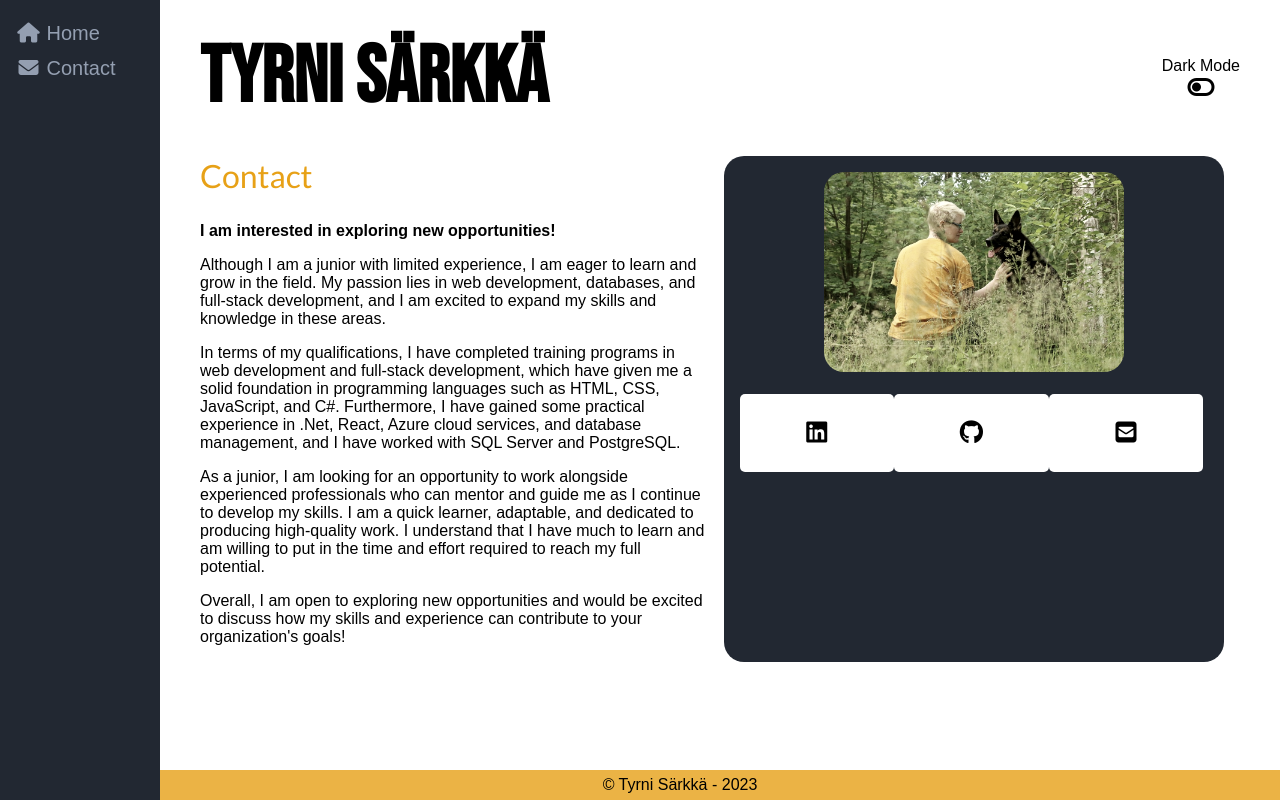
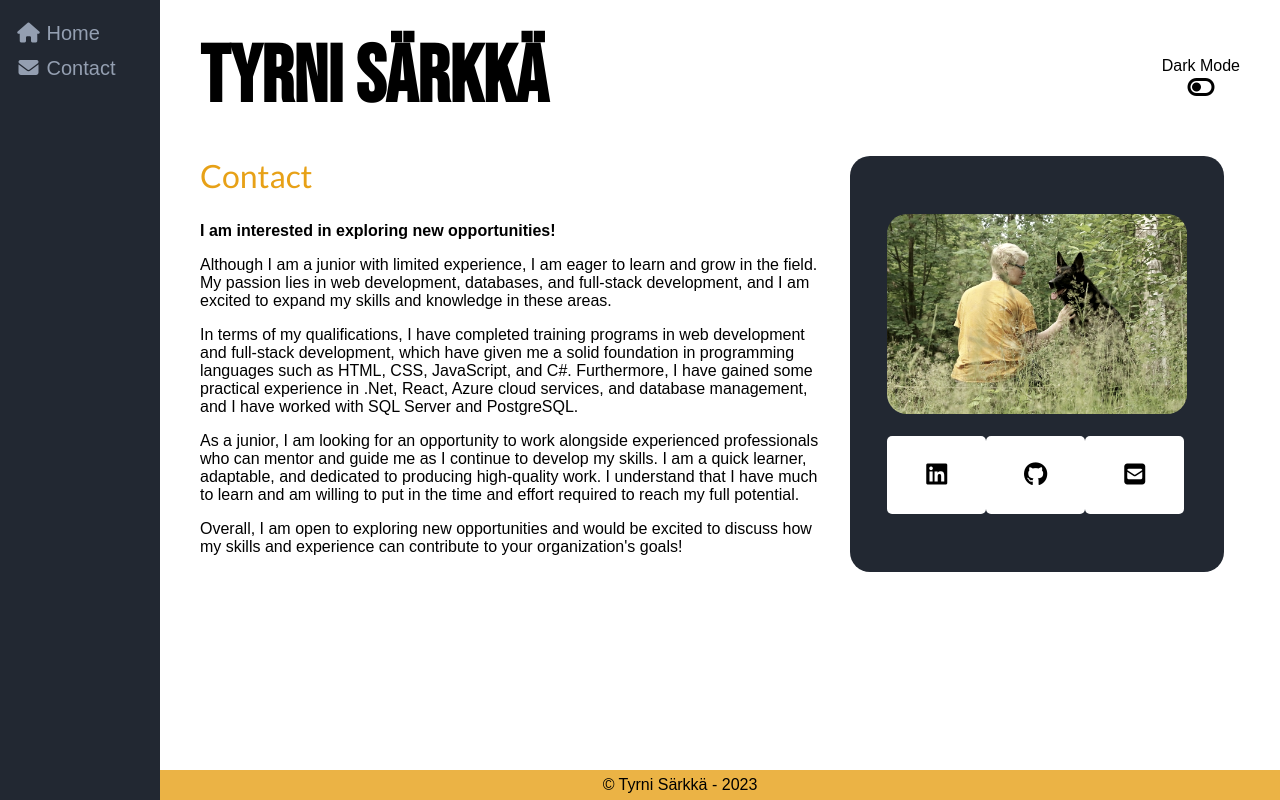
Before and after one commit to TyrniSa/MyPortfolio, a plain HTML site: page contact.html in a window 1280 px wide. Drawn offline with Linux system fonts and the light colour scheme.

Commit message:
Update style.css

```diff
--- a/resources/style.css
+++ b/resources/style.css
@@ -100,6 +100,9 @@ a:hover {
   border-radius: 20px;
   margin-right: 1rem;
   margin-left: 1rem;
+  display: flex;
+  align-items: center;
+  justify-content: center;
 }
 .column-2 p {
   text-align: justify;
@@ -237,12 +240,6 @@ footer {
 #icon1:hover, #icon2:hover, #icon3:hover{
   background-color: #E7A117;
 }
-#col-1 {
-  width: 40%;
-}
-#col-2{
-  width: 60%;
-}
 
 /* Responsive layout - when the screen is less than 700px wide, make the two columns stack on top of each other instead of next to each other */
 @media screen and (max-width: 800px) {
```
